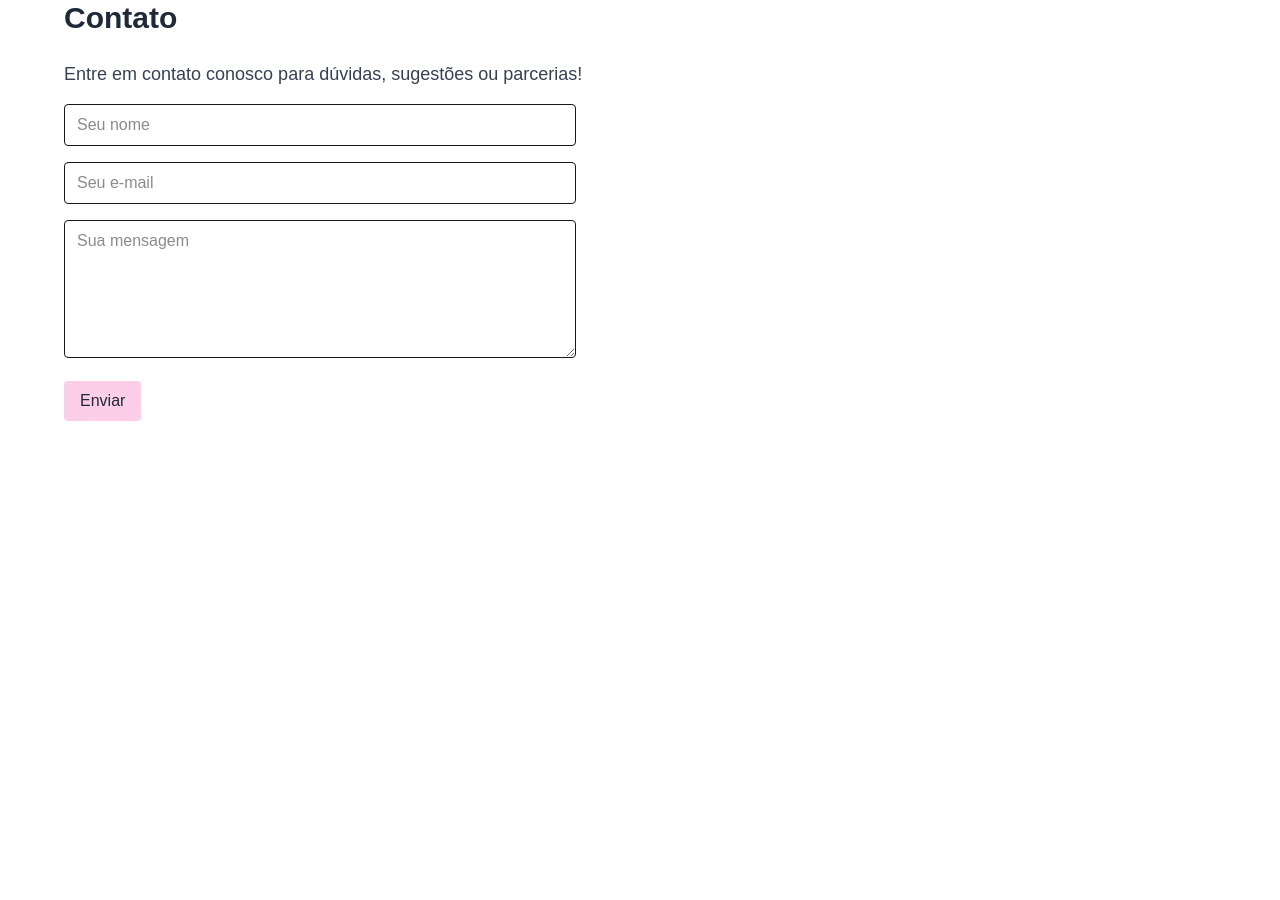
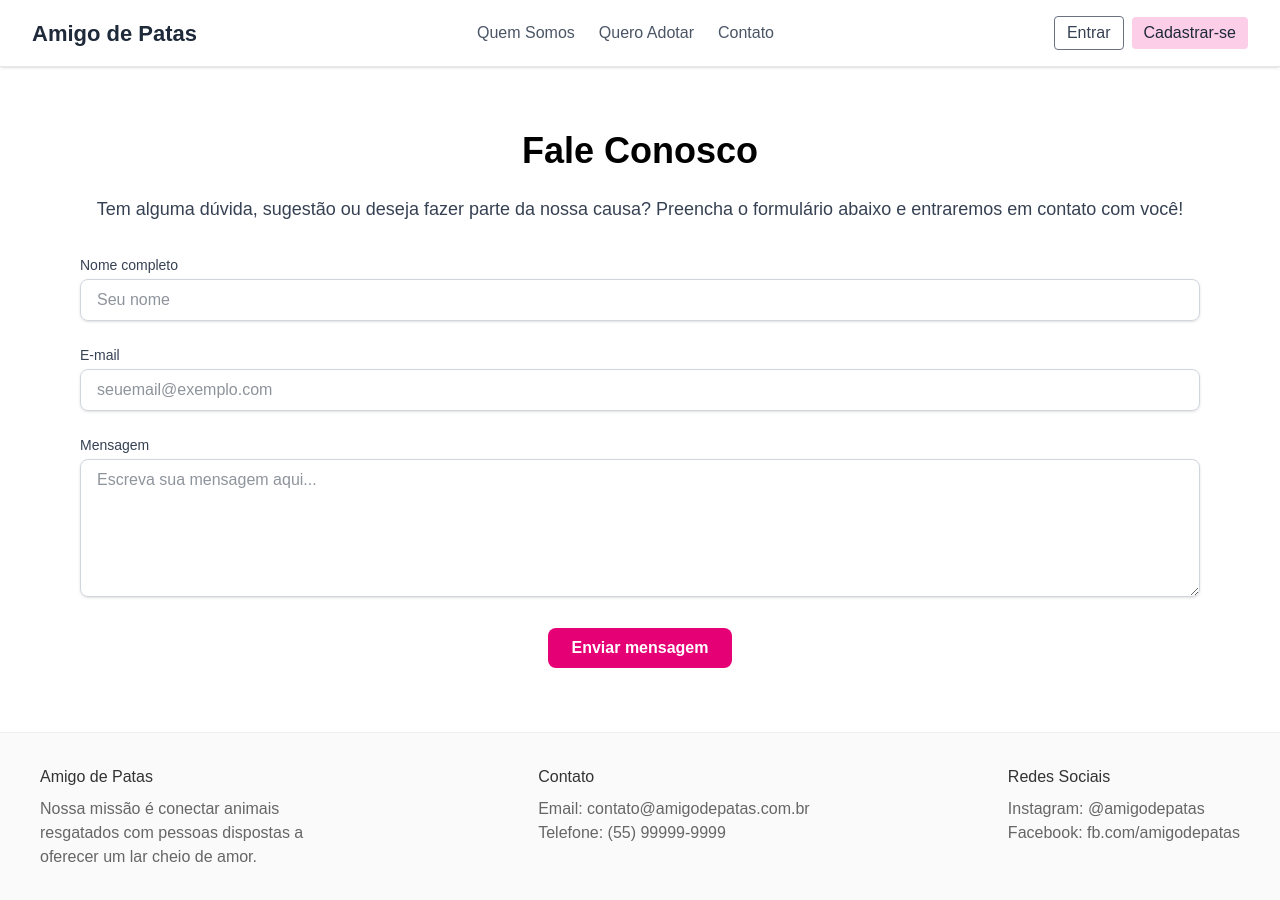
Before and after one commit to luc9z/amigo-de-patas-frontend, a Next.js app in the folder amigodepatas/: page /contato in a window 1280 px wide. Before the commit the page ends 800 px from the top, so only its background shows below. Built offline with nearby package versions, Linux system fonts and the light colour scheme; no server answers.

Commit message:
fix: mudanças na estilização

```diff
--- a/amigodepatas/src/app/contato/page.js
+++ b/amigodepatas/src/app/contato/page.js
@@ -1,18 +1,68 @@
+import Header from "../components/Header";
+import Footer from "../components/Footer";
+
 export default function Contato() {
   return (
-    <main className="min-h-screen flex flex-col bg-white">
-      <div className="container mx-auto px-6 py-12">
-        <h1 className="text-3xl font-bold mb-6 text-gray-800">Contato</h1>
-        <p className="text-lg text-gray-700 max-w-2xl mb-4">
-          Entre em contato conosco para dúvidas, sugestões ou parcerias!
-        </p>
-        <form className="max-w-lg space-y-4">
-          <input type="text" placeholder="Seu nome" className="w-full border rounded px-3 py-2" />
-          <input type="email" placeholder="Seu e-mail" className="w-full border rounded px-3 py-2" />
-          <textarea placeholder="Sua mensagem" className="w-full border rounded px-3 py-2" rows={5}></textarea>
-          <button type="submit" className="bg-pink-200 text-gray-800 font-medium rounded px-4 py-2 hover:bg-pink-300 transition">Enviar</button>
-        </form>
+      <div className="min-h-screen flex flex-col bg-white font-sans text-gray-800">
+        <Header />
+        <main className="flex-grow px-4 py-10 md:py-16">
+          <section className="container mx-auto max-w-3xl  rounded-xl p-8 md:p-12 animate-fade-in-up">
+            <h1 className="text-4xl font-bold mb-6 text-center text-black">Fale Conosco</h1>
+            <p className="text-lg text-gray-700 mb-8 text-center">
+              Tem alguma dúvida, sugestão ou deseja fazer parte da nossa causa? Preencha o formulário abaixo e entraremos em contato com você!
+            </p>
+            <form className="space-y-6">
+              <div>
+                <label htmlFor="nome" className="block text-sm font-medium text-gray-700 mb-1">
+                  Nome completo
+                </label>
+                <input
+                    type="text"
+                    id="nome"
+                    name="nome"
+                    required
+                    placeholder="Seu nome"
+                    className="w-full border border-gray-300 rounded-lg px-4 py-2 shadow-sm focus:outline-none focus:ring-2 focus:ring-pink-300"
+                />
+              </div>
+              <div>
+                <label htmlFor="email" className="block text-sm font-medium text-gray-700 mb-1">
+                  E-mail
+                </label>
+                <input
+                    type="email"
+                    id="email"
+                    name="email"
+                    required
+                    placeholder="seuemail@exemplo.com"
+                    className="w-full border border-gray-300 rounded-lg px-4 py-2 shadow-sm focus:outline-none focus:ring-2 focus:ring-pink-300"
+                />
+              </div>
+              <div>
+                <label htmlFor="mensagem" className="block text-sm font-medium text-gray-700 mb-1">
+                  Mensagem
+                </label>
+                <textarea
+                    id="mensagem"
+                    name="mensagem"
+                    rows={5}
+                    required
+                    placeholder="Escreva sua mensagem aqui..."
+                    className="w-full border border-gray-300 rounded-lg px-4 py-2 shadow-sm focus:outline-none focus:ring-2 focus:ring-pink-300"
+                />
+              </div>
+              <div className="text-center">
+                <button
+                    type="submit"
+                    className="bg-pink-600 text-white font-semibold rounded-lg px-6 py-2 hover:bg-pink-700 transition"
+                >
+                  Enviar mensagem
+                </button>
+              </div>
+            </form>
+          </section>
+        </main>
+        <Footer />
       </div>
-    </main>
   );
 }
```
